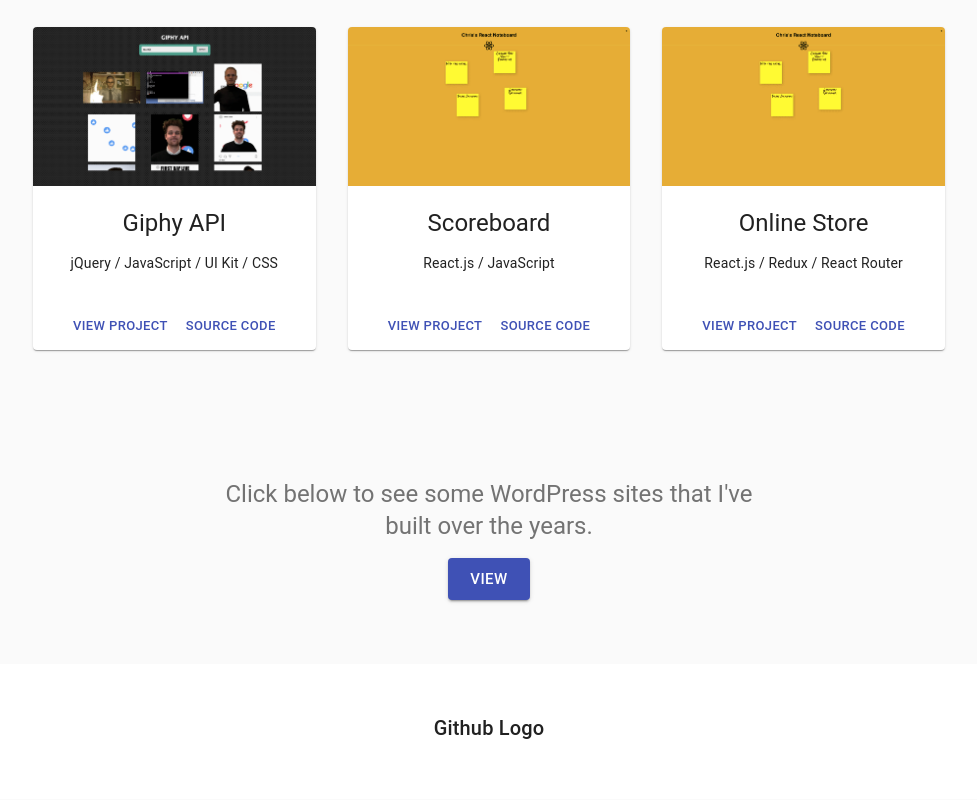
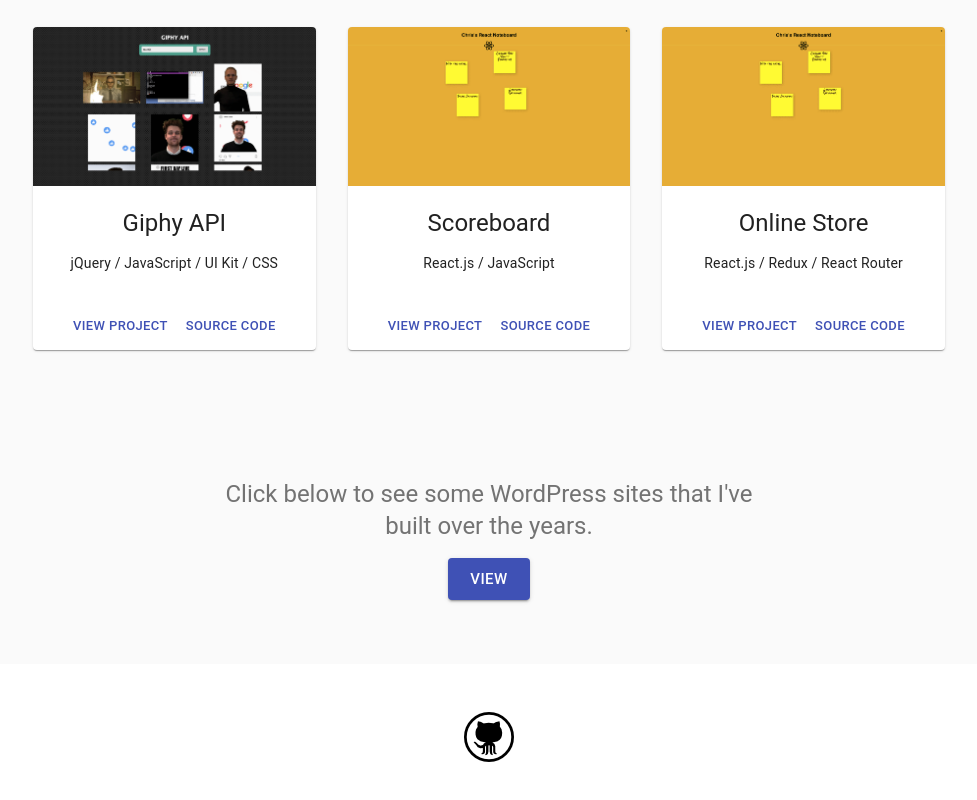
Before and after one commit to ChrisJ79/mui-portfolio, a React (Create React App) app: page / in a window 1280 px wide. Shown: the part 793-1593 px from the top of the page, without its empty margins (151-1128 px from the left). Built offline with nearby package versions, Linux system fonts and the light colour scheme; the HTML template or start-up script is replaced by a standard one.

Commit message:
repush app.js changes

```diff
--- a/src/App.js
+++ b/src/App.js
@@ -204,7 +204,7 @@
       {/* Footer */}
       <footer className={classes.footer}>
         <Typography variant="h6" align="center" gutterBottom>
-          Github Logo
+          <img src="/github-icon__50x50.png" />
         </Typography>
       </footer>
       {/* End footer */}
```
